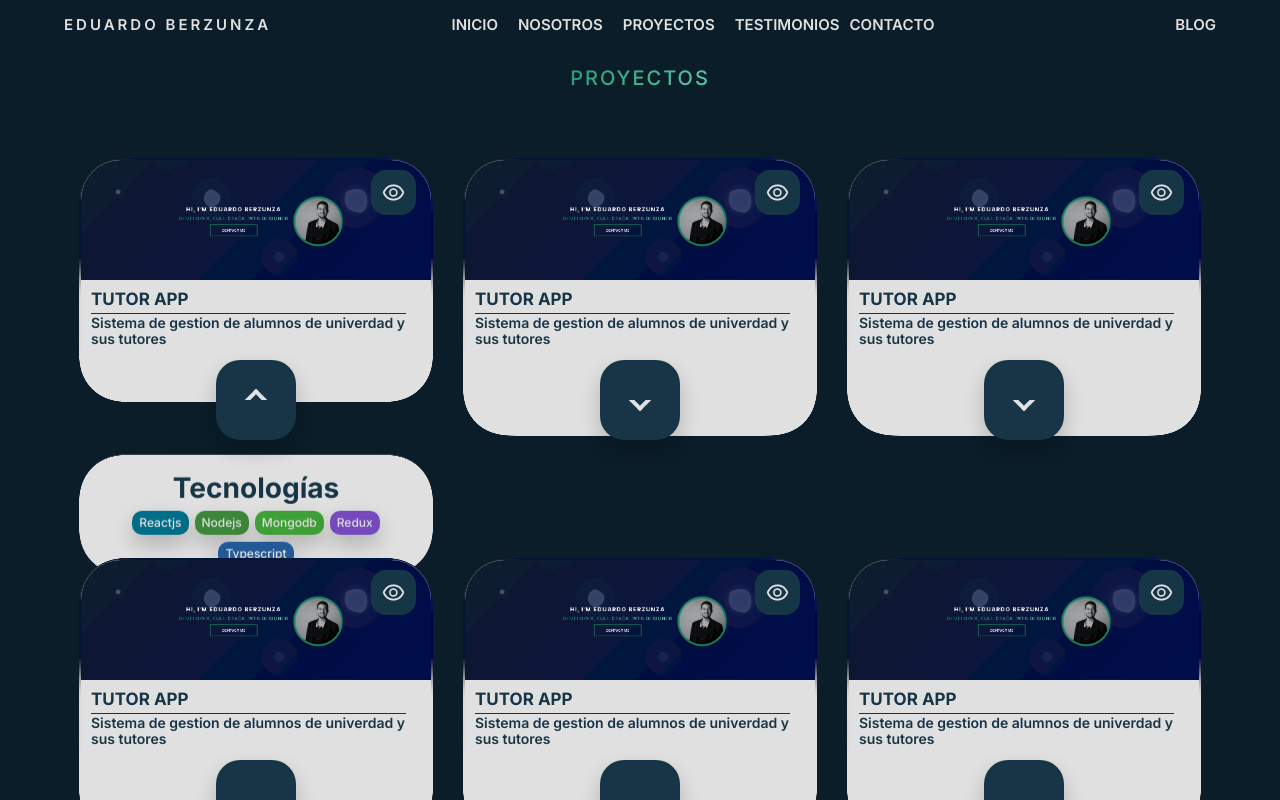
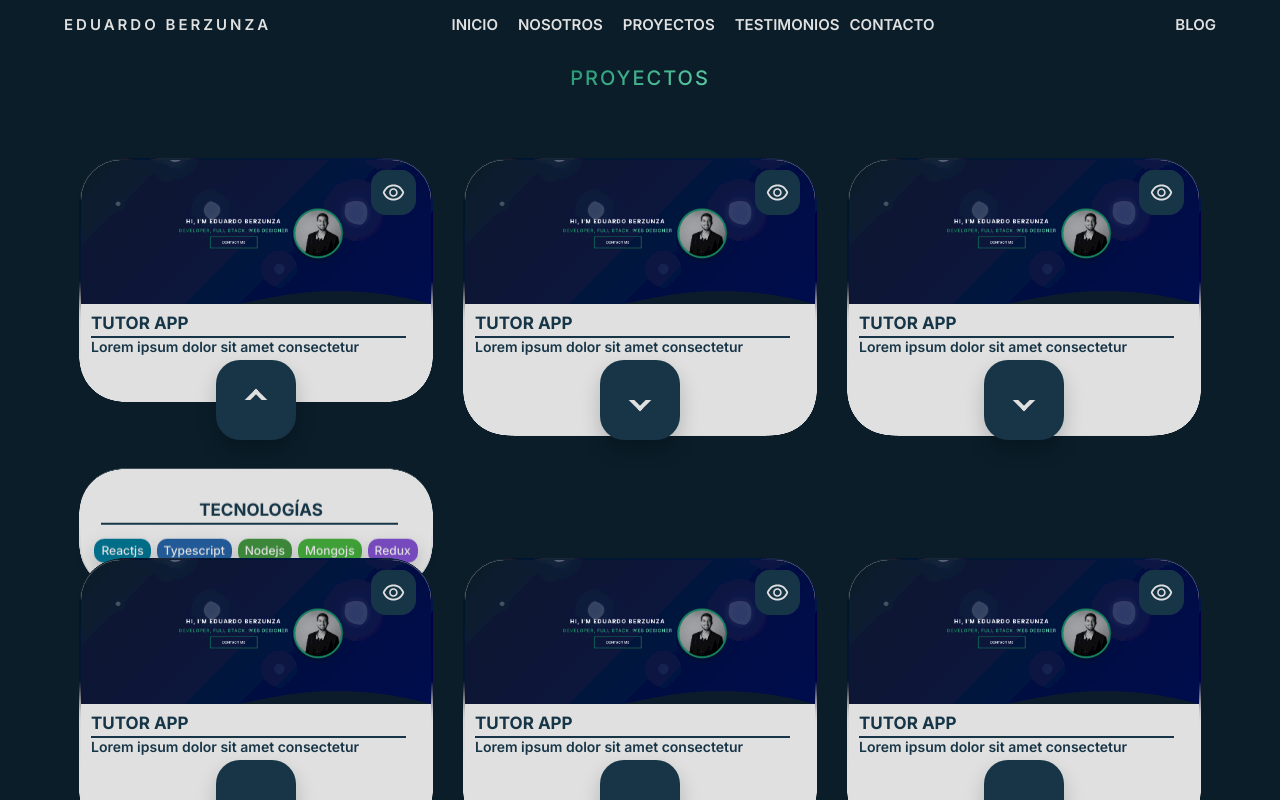
Before and after one commit to EduardoBerzunzaLeon/portfolio-app, a Next.js app: page / in a window 1280 px wide. Both pictures are taken after a click on the button 256 px from the left and 3283 px from the top of the page. Shown: the part 2883-3683 px from the top of the page. Built offline with nearby package versions, Linux system fonts and the light colour scheme.

Commit message:
CardLumpy: done

```diff
--- a/app/(main)/page.tsx
+++ b/app/(main)/page.tsx
@@ -7,6 +7,7 @@ import {
   Project,
   Skill,
   Testimonial,
+  SectionSlip,
   Footer,
   IconsGradientList,
 } from '../_components';
@@ -22,6 +23,7 @@ export default function Home() {
         <Parallax />
         <Skill />
         <Project />
+        <SectionSlip />
         <Testimonial />
         <Contact />
         <Footer />
--- /dev/null
+++ b/app/_components/badge/Badge.tsx
@@ -0,0 +1,14 @@
+import './badge.scss';
+
+export interface BadgeProps {
+  className: string;
+  text: string;
+}
+
+export function Badge({ className, text }: BadgeProps) {
+  return (
+    <span className={`badge ${className}`}>{ text }</span>
+  );
+}
+
+export default Badge;
--- /dev/null
+++ b/app/_components/badge/badge.scss
@@ -0,0 +1,17 @@
+.badge {
+    font-size: 1.2rem;
+    padding: .5rem .7rem;
+    border-radius: 1rem;
+    display: inline;
+    font-weight: 500;
+    transition: all .2s;
+    margin: .3rem;
+    box-shadow: $shadow-hight;
+    color: $color-white;
+}
+
+
+.bagde__container {
+    @extend %flex-center;
+    flex-wrap: wrap;
+}
--- a/app/_components/cardLumpy/CardLumpy.tsx
+++ b/app/_components/cardLumpy/CardLumpy.tsx
@@ -2,63 +2,72 @@
 
 /* eslint-disable jsx-a11y/control-has-associated-label */
 import { useState } from 'react';
-import Image from 'next/image';
+
+import Image, { StaticImageData } from 'next/image';
+import { AiOutlineEye } from 'react-icons/ai';
+
+import { Badge, BadgeProps } from '../badge/Badge';
+
 import './card-lumpy.scss';
-import { AiOutlineEye } from 'react-icons/ai';
-import proyectPic from './proyect.png';
 
-export const CardLumpy = () => {
-  const [ isToggle, setIsToggle ] = useState(false);
+interface Props {
+  title: string;
+  image: StaticImageData;
+  altImage: string;
+  description: string;
+  technologies: BadgeProps[];
+}
+
+export const CardLumpy = ({
+  title, image, altImage, description, technologies,
+}: Props) => {
+  const [ isOpen, setIsOpen ] = useState(false);
 
   const onClick = () => {
-    setIsToggle((toggle) => !toggle);
+    setIsOpen((open) => !open);
   };
 
   return (
-    <div className="card-lumpy col-4">
+    <div className={`card-lumpy col-4 ${isOpen ? 'open' : ''}`}>
       <div className="card-lumpy__container-button">
-        <button type="button" className={`card-lumpy__button ${isToggle ? 'isClicked' : ''}`} onClick={onClick} />
+        <button type="button" className="card-lumpy__button" onClick={onClick} />
       </div>
-      <div className="card-lumpy__content">
-        <div className="card-lumpy__content-text">
-          {/* // eslint-disable-next-line @next/next/no-img-element */}
+      <div className="card-lumpy__container">
+        <div className="card-lumpy__container-text">
           <Image
-            src={proyectPic}
-            alt="project"
-            className="card-lumpy__content-image"
+            src={image}
+            alt={altImage}
+            className="card-lumpy__container-image"
           />
-          <h3>
-            Tutor App
+          <h3 className="text--left">
+            { title }
           </h3>
-          <div className="icon__container">
+          <div className="card-lumpy__container-icon">
             <span>Ver más</span>
-            <AiOutlineEye className="icon" />
+            <AiOutlineEye className="card-lumpy__icon" />
           </div>
-
-          <p>Sistema de gestion de alumnos de univerdad y sus tutores</p>
+          <p>{ description }</p>
         </div>
-        <div className={`card-lumpy__bg-content ${isToggle ? 'drippping-top' : ''}`}>
-          <div className="drip drip--top" />
-          <div className="drip drip--top" />
-          <div className="drip drip--top" />
+        <div className="card-lumpy__bg">
+          <div className="card-lumpy__drip card-lumpy__drip--top" />
+          <div className="card-lumpy__drip card-lumpy__drip--top" />
+          <div className="card-lumpy__drip card-lumpy__drip--top" />
         </div>
       </div>
 
-      <div className={`card-lumpy__description ${isToggle ? 'isRed' : ''}`}>
-        <div className={`card-lumpy__description-content ${isToggle ? 'opacity-move' : ''}`}>
-          <h3>Tecnologías</h3>
+      <div className="card-lumpy__description">
+        <div className="card-lumpy__description-container">
+          <h3 className="text--center">Tecnologías</h3>
           <div className="bagde__container">
-            <span className="badge bg--react">Reactjs</span>
-            <span className="badge bg--node">Nodejs</span>
-            <span className="badge bg--mongo">Mongodb</span>
-            <span className="badge bg--redux">Redux</span>
-            <span className="badge bg--typescript">Typescript</span>
+            {technologies.map((badge) => (
+              <Badge {...badge} key={badge.className} />
+            ))}
           </div>
         </div>
-        <div className={`card-lumpy__bg-description ${isToggle ? 'drippping-bottom' : ''}`}>
-          <div className="drip drip--bottom" />
-          <div className="drip drip--bottom" />
-          <div className="drip drip--bottom" />
+        <div className="card-lumpy__bg">
+          <div className="card-lumpy__drip card-lumpy__drip--bottom" />
+          <div className="card-lumpy__drip card-lumpy__drip--bottom" />
+          <div className="card-lumpy__drip card-lumpy__drip--bottom" />
         </div>
       </div>
 
--- a/app/_components/cardLumpy/card-lumpy.scss
+++ b/app/_components/cardLumpy/card-lumpy.scss
@@ -33,25 +33,30 @@
 	visibility: hidden;
 }
 
-.opacity-move {
+
+.open  {
+    .card-lumpy {
+        &__button:before {
+            transform: rotate(-135deg) !important;
+        }
+
+        &__drip--top {
+            animation: down-up $lag-duration $easing both;
+        }
+
+        &__description {
+            transform: translateY(-8%) !important;
+
+            &-container {
                 animation: opacity 1.4s $easing both;
                 transform: translateY(0%) !important;
             }
-
-.isRed {
-    transform: translateY(-20%) !important;
         }
 
-.isClicked:before {
-	transform: rotate(-135deg) !important;
-}
-
-.drippping-bottom .drip {
+        &__drip--bottom {
             animation: up-down $lag-duration $easing both;
         }
-
-.drippping-top .drip {
-    animation: down-up $lag-duration $easing both;
+    }
 }
 
 
@@ -65,6 +70,34 @@
 	 grid-template-columns: 1fr;
      max-width: 350px;
 
+    p {
+        width: 100%;
+        padding: .5rem 1rem 1rem 1rem;
+        font-size: 1.4rem;
+        color: $color-primary-dark-2;
+        font-weight: 550;
+        text-align: left;
+    }
+
+    h3 {
+        position: relative;
+        padding-left: 1rem;
+        padding-top: 1rem;
+        font-size: 1.7rem;
+        text-transform: uppercase;
+        color: $color-primary-dark-2;
+
+
+        &::before {
+            content: '';
+            position: absolute;
+            bottom: -.4rem;
+            left: 1rem;
+            width: 90%;
+            height: .16rem;
+            background: currentColor;
+        }
+    }
 
     &__container-button {
         grid-column: 1;
@@ -72,6 +105,13 @@
         position: relative;
         display: flex;
         justify-content: center;
+    }
+
+    &__bg {
+        position: absolute;
+        width: 100%;
+        height: 100%;
+        filter: url(#lumpy);
     }
 
     &__button {
@@ -107,8 +147,7 @@
         }
     }
 
-    &__content {
-
+    &__container {
         border-radius: 5vmin;
         display: flex;
         align-items: center;
@@ -131,17 +170,12 @@
             align-items: center;
             justify-content: flex-start;
             flex-direction: column;
-            // border: 1px solid $color-black;
         }
 
         &-image {
             width: 100%;
-            height: 50%;
+            height: 60%;
             object-fit: cover;
-
-            // background-size: cover;
-            // background-repeat: no-repeat;
-            // background-position: center;
             transition: all $duration;
             cursor: pointer;
 
@@ -151,30 +185,7 @@
 
         }
 
-
-        h3 {
-            width: 100%;
-            text-align: left;
-            position: relative;
-            padding-left: 1rem;
-            padding-top: 1rem;
-            font-size: 1.7rem;
-            text-transform: uppercase;
-            color: $color-primary-dark-2;
-
-
-            &::before {
-                content: '';
-                position: absolute;
-                bottom: -.4rem;
-                left: 1rem;
-                width: 90%;
-                height: .1rem;
-                background: currentColor;
-            }
-        }
-
-        .icon__container {
+        &-icon {
             display: flex;
             align-items: center;
             position: absolute;
@@ -213,30 +224,14 @@
             }
         }
 
-        .icon {
+    }
+
+    &__icon {
         position: absolute;
         width: 2.5rem;
         height: 100%;
         background-color: $color-primary-dark-2;
         color: $color-white;
-        }
-    }
-
-        p {
-            width: 100%;
-            padding: .5rem 1rem 1rem 1rem;
-            font-size: 1.4rem;
-            color: $color-primary-dark-2;
-            font-weight: 550;
-            text-align: left;
-        }
-
-
-    &__bg-content {
-        position: absolute;
-        width: 100%;
-        height: 100%;
-        filter: url(#lumpy);
     }
 
     &__description {
@@ -250,7 +245,7 @@
         filter: url(#lumpy);
 
 
-        &-content {
+        &-container {
             padding: 1.5rem 1rem;
             width: 100%;
             height: 100%;
@@ -269,15 +264,7 @@
         }
     }
 
-    &__bg-description {
-        position: absolute;
-        width: 100%;
-        height: 100%;
-    }
-}
-
-
-.drip {
+    &__drip {
         position: absolute;
         height: 10vmin;
         width: 7vmin;
@@ -315,24 +302,4 @@
         }
     }
 
-.badge {
-    font-size: 1.2rem;
-    padding: .5rem .7rem;
-    border-radius: 1rem;
-    display: inline;
-    font-weight: 500;
-    transition: all .2s;
-    margin: .3rem;
-    box-shadow: $shadow-hight;
-    color: $color-white;
-
-    &:hover {
-        font-weight: 700;
 }
-}
-
-
-.bagde__container {
-    @extend %flex-center;
-    flex-wrap: wrap;
-}
--- a/app/_components/index.ts
+++ b/app/_components/index.ts
@@ -4,6 +4,7 @@ export * from './about/About';
 export * from './parallax/Parallax';
 export * from './skill/Skill';
 export * from './project/Project';
+export * from './sectionSlip/SectionSlip';
 export * from './testimonial/Testimonial';
 export * from './contact/Contact';
 export * from './footer/Footer';
@@ -13,3 +14,4 @@ export * from './cardTrack/CardTrack';
 export * from './iconGradient/IconGradient';
 export * from './iconsGradientList/IconsGradientList';
 export * from './cardRotate/CardRotate';
+export * from './badge/Badge';
--- a/app/_components/project/Project.tsx
+++ b/app/_components/project/Project.tsx
@@ -1,5 +1,23 @@
 import { CardLumpy } from '../cardLumpy/CardLumpy';
+
+import ProjectPic from './proyect.png';
 import './project.scss';
+
+const technologies = [
+  { className: 'bg--react', text: 'Reactjs' },
+  { className: 'bg--typescript', text: 'Typescript' },
+  { className: 'bg--node', text: 'Nodejs' },
+  { className: 'bg--mongo', text: 'Mongojs' },
+  { className: 'bg--redux', text: 'Redux' },
+];
+
+const project = {
+  title: 'Tutor App',
+  image: ProjectPic,
+  altImage: 'tutor app',
+  description: 'Lorem ipsum dolor sit amet consectetur',
+  technologies,
+};
 
 export const Project = () => (
   <section className="project">
@@ -13,12 +31,12 @@ export const Project = () => (
 
     <div className="row row--center row--min-content">
       <h2 className="col-12 heading-section">Proyectos</h2>
-      <CardLumpy />
-      <CardLumpy />
-      <CardLumpy />
-      <CardLumpy />
-      <CardLumpy />
-      <CardLumpy />
+      <CardLumpy {...project} />
+      <CardLumpy {...project} />
+      <CardLumpy {...project} />
+      <CardLumpy {...project} />
+      <CardLumpy {...project} />
+      <CardLumpy {...project} />
     </div>
   </section>
 );
--- /dev/null
+++ b/app/_components/sectionSlip/section-slip.scss
@@ -0,0 +1,106 @@
+/* Reset. */
+* {
+    box-sizing: border-box;
+}
+
+body {
+    margin: 0;
+    padding: 0;
+    font-size: 100%;
+    font-family: Arial, Helvetica, sans-serif;
+}
+
+/* Panels. */
+.splitview {
+    position: relative;
+    width: 100%;
+    min-height: 45vw;
+    overflow: hidden;
+}
+
+.panel {
+    position: absolute;
+    width: 100vw;
+    min-height: 45vw;
+    overflow: hidden;
+}
+
+    .panel .content {
+        position: absolute;
+        width: 100vw;
+        min-height: 45vw;
+        color: #FFF;
+    }
+
+    .panel .description {
+        width: 25%;
+        position: absolute;
+        top: 50%;
+        transform: translateY(-50%);
+        text-align: center;
+    }
+
+    .panel img {
+        box-shadow: 0 0 20px 20px rgba(0, 0, 0, 0.15);
+        width: 35%;
+        position: absolute;
+        top: 50%;
+        left: 50%;
+        transform: translate(-50%, -50%);
+    }
+
+
+.bottom {
+    background-color: rgb(44, 44, 44);
+    z-index: 1;
+}
+
+    .bottom .description {
+        right: 5%;
+    }
+
+.top {
+    background-color: rgb(77, 69, 173);
+    z-index: 2;
+    width: 50vw;
+}
+
+    .top .description {
+        left: 5%;
+    }
+
+/* Handle. */
+.handle {
+    position: absolute;
+    display: block;
+    background-color: rgb(253, 171, 0);
+    width: 5px;
+    top: 0;
+    left: 50%;
+    z-index: 3;
+}
+
+/* Skewed. */
+.skewed .handle {
+    transform: rotate(30deg) translateY(-25%);
+    height: 200%;
+    transform-origin: 25% 25%;
+}
+
+.skewed .top {
+    transform: skew(-30deg);
+    margin-left: -1000px;
+    width: calc(50vw + 1000px);
+}
+
+.skewed .top .content {
+    transform: skew(30deg);
+    margin-left: 1000px;
+}
+
+/* Responsive. */
+@media (max-width: 900px) {
+    body {
+        font-size: 75%;
+    }
+}
```
Also changed, not shown: app/_components/sectionSlip/SectionSlip.tsx (added, +74 -0 lines), app/_components/project/proyect.png (renamed from app/_components/cardLumpy/proyect.png). Lines whose indentation alone changed are shown as unchanged.
